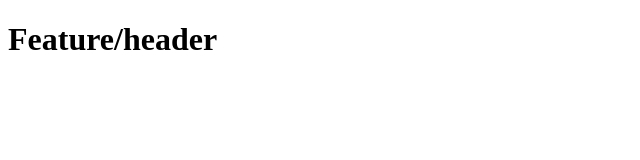
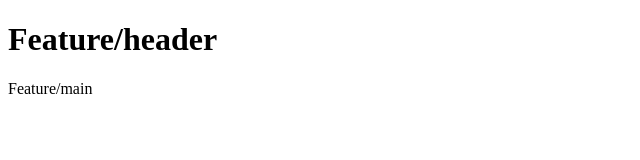
Before and after one commit to BagirovaMaria/git-practice2, a plain HTML site: page index.html in a window 1280 px wide. Shown: the whole page, without its empty margins (0-640 px from the left). Drawn offline with Linux system fonts and the light colour scheme.

Commit message:
add main

```diff
--- a/index.html
+++ b/index.html
@@ -7,5 +7,6 @@
 </head>
 <body>
     <h1>Feature/header</h1>
+    <main>Feature/main</main>
 </body>
 </html>
```
